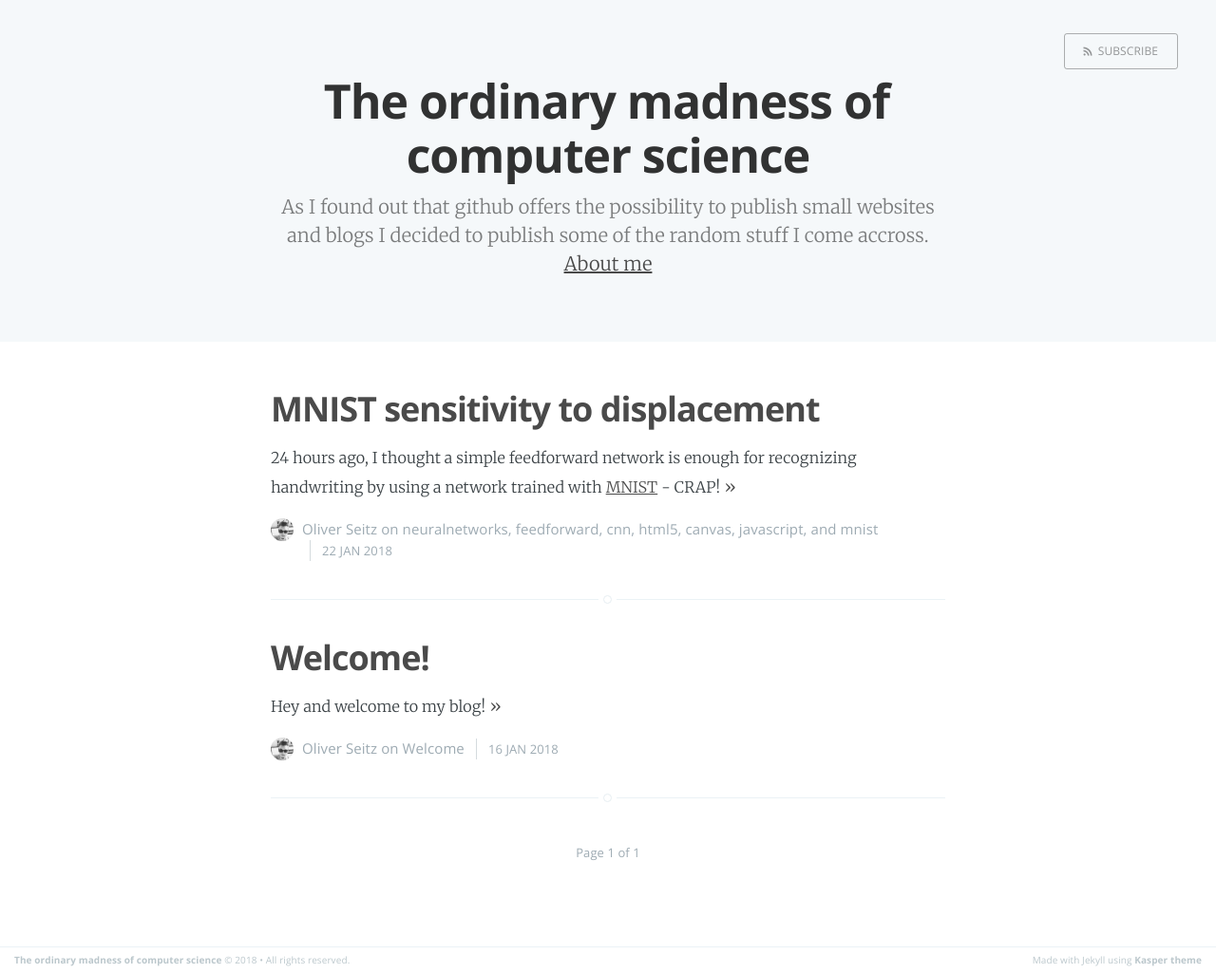
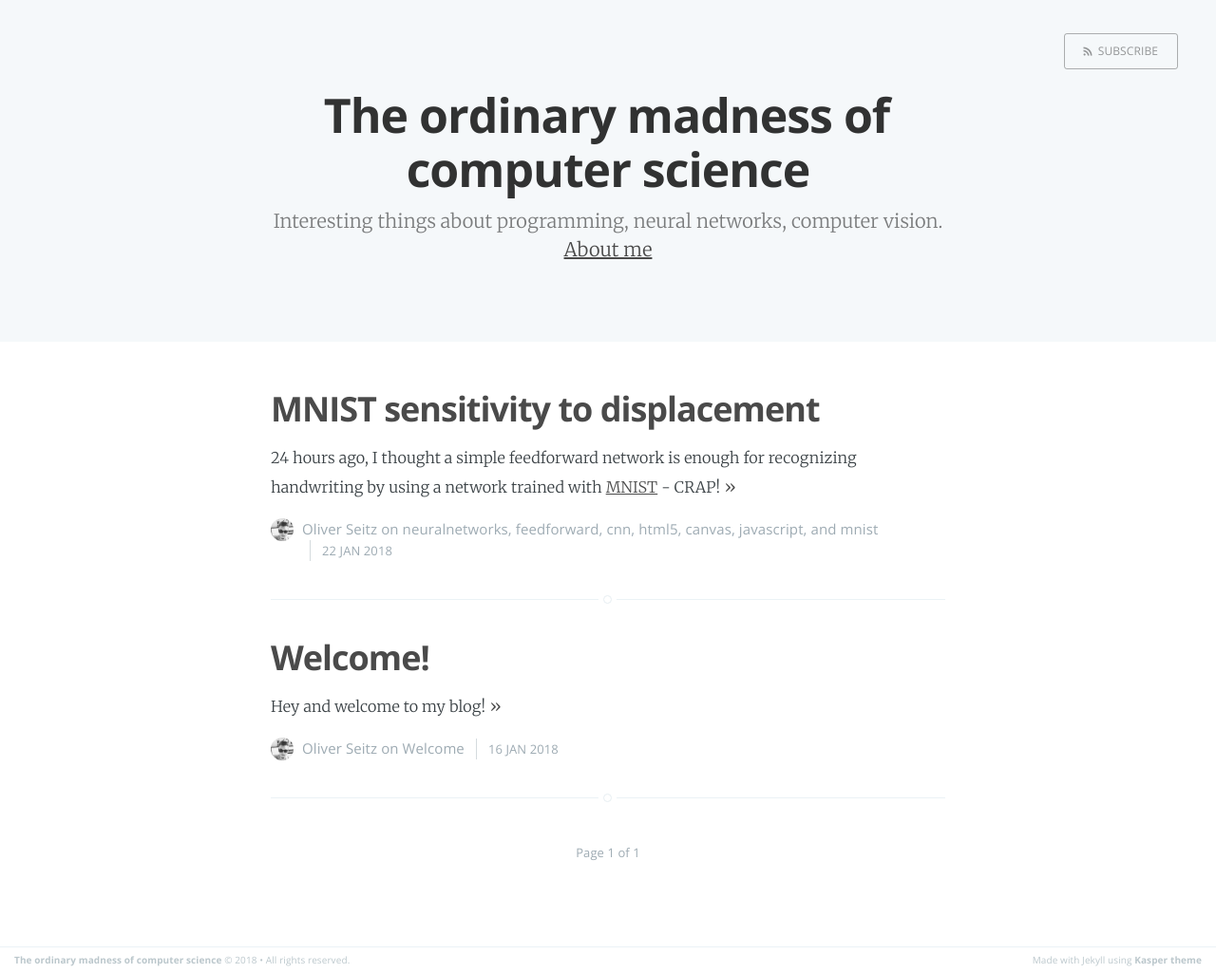
Before and after one commit to whymatter/whymatter.github.io, a Jekyll site: the page built from index.html, in a window 1280 px wide. Shown: the whole page at 95% size. Built offline with Jekyll 4.4.1, drawn with Linux system fonts in a browser that asks for light colours; the list of posts is cut into pages by our own code.

```diff
--- a/_config.yml
+++ b/_config.yml
@@ -1,12 +1,11 @@
 name: The ordinary madness of computer science
 description: >- # this means to ignore newlines until "baseurl:"
-  As I found out that github offers the possibility to publish small websites and blogs
-  I decided to publish some of the random stuff I come accross
+  Interesting things about programming, neural networks, computer vision
 meta_description: "The ordinary madness of computer science"
+about: '/about'
 
 markdown: kramdown
 highlighter: rouge
-logo: false
 paginate: 15
 # baseurl: use '' for default
 baseurl: ""
@@ -15,7 +14,11 @@ google_analytics: 'UA-112478462-1'
 plugins:
  - jekyll-paginate
  - jemoji
+ - jekyll-seo-tag
+ - jekyll-sitemap
 
 # Details for the RSS feed generator
 url:            'https://whymatter.github.io'
 author:         'Oliver Seitz'
+permalink:      '/posts/:title.html'
+logo:           '/assets/images/profile.png'
--- a/_layouts/default.html
+++ b/_layouts/default.html
@@ -5,7 +5,7 @@
     <meta http-equiv="Content-Type" content="text/html; charset=UTF-8" />
     <meta http-equiv="X-UA-Compatible" content="IE=edge,chrome=1" />
 
-    <title>{{ site.name }} - {{ site.description }}</title>
+    <title>{{ site.name }}</title>
     <meta name="description" content="{{ site.meta_description}}" />
 
     <meta name="HandheldFriendly" content="True" />
@@ -18,6 +18,10 @@
     <!-- Customisation  -->
     <link rel="stylesheet" type="text/css" href="/assets/css/main.css" />
 
+	<!-- Favicon -->
+	<link rel="shortcut icon" type="image/png" href="/assets/images/favicon2.png">
+
+    {% seo %}
 </head>
 
 <body class="{% if page.post_class %}{{page.post_class}}{% else %}home-template{% endif %}">
--- a/_posts/2018-01-16-welcome.markdown
+++ b/_posts/2018-01-16-welcome.markdown
@@ -3,6 +3,7 @@ layout: post
 title:  "Welcome!"
 date:   2018-01-16 04:18:00PM
 categories: Welcome
+canonical_url: 'https://github.com/jekyll/jekyll-seo-tag/'
 ---
 
 Hey and welcome to my blog!
--- a/_posts/2018-01-22-MNIST-sensitivity-to-displacement.markdown
+++ b/_posts/2018-01-22-MNIST-sensitivity-to-displacement.markdown
@@ -11,7 +11,7 @@ handwriting by using a network trained with [MNIST](http://yann.lecun.com/exdb/m
 My goal is to create a header for this blog which is basically just a HTML5 canvas
 in which you can write digits from 0 to 9 using your mouse. I then tought I could
 pass them to a simple [feedforward neural network](https://en.wikipedia.org/wiki/Feedforward_neural_network) and get an exact guess which digit you
-have written down. Kind of a cool welcome header s I think!
+have written down. Kind of a cool welcome header I think!
 
 How I coded the canvas can be read in another blog article - which first has to be written... :grin:
 
```
Also changed, not shown: assets/images/favicon.png (added), assets/images/favicon2.png (added), assets/images/profile.png.
